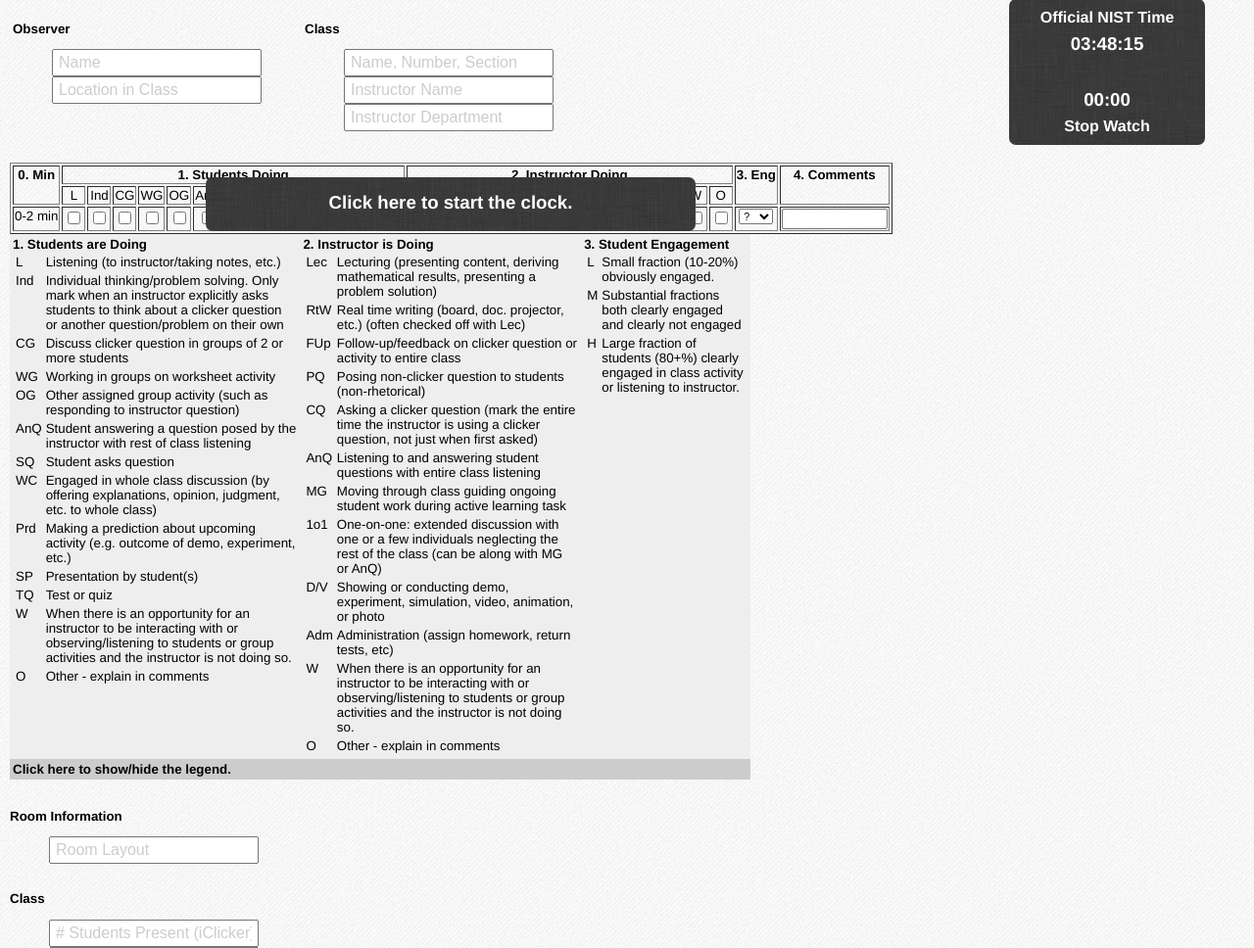
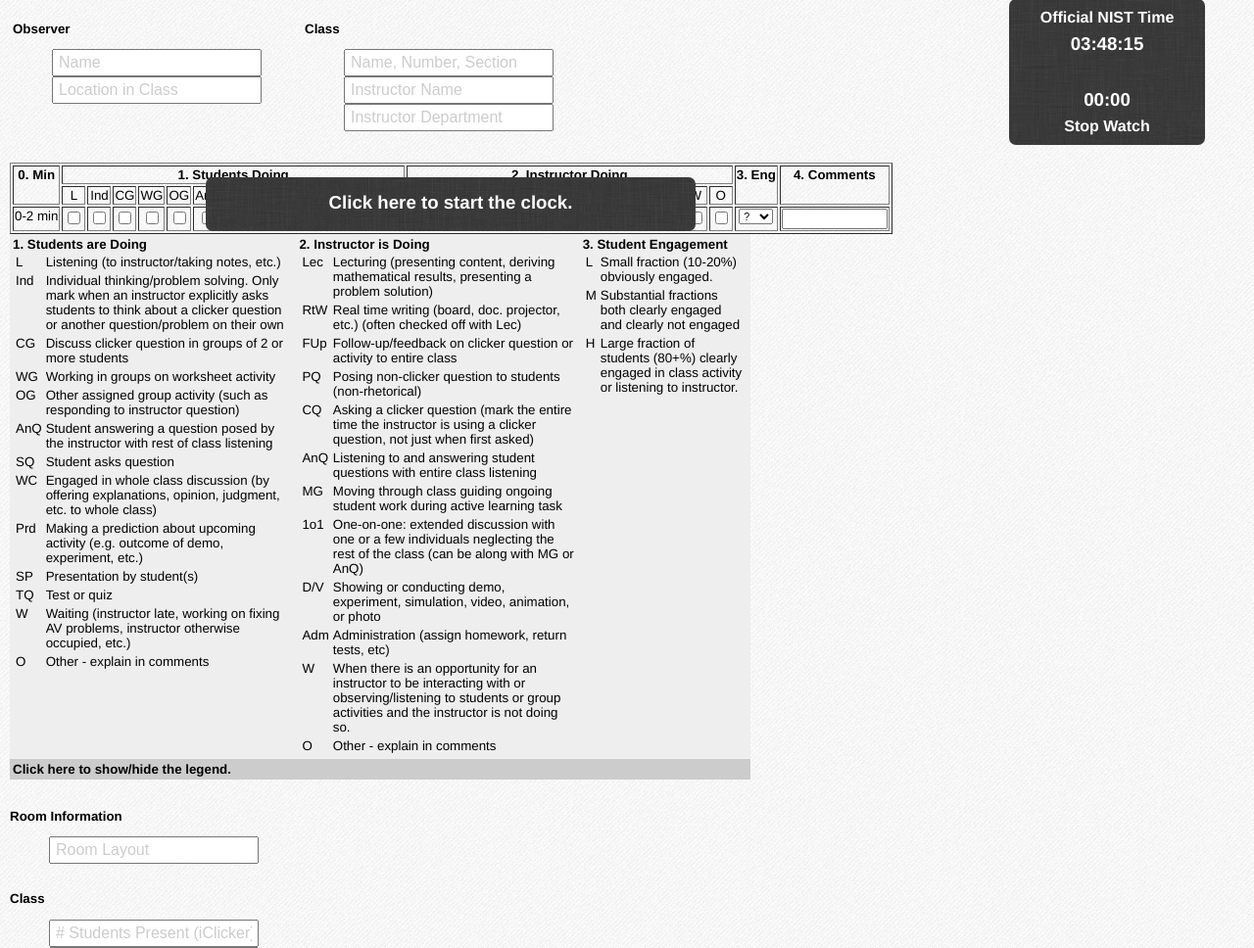
Before and after one commit to alexcrooks/cdop, a PHP site: page / in a window 1280 px wide. Shown: the part 101-1069 px from the top of the page at 98% size. Run offline with PHP 8.4, Linux system fonts and the light colour scheme; some libraries are stand-ins or nearby versions.

Commit message:
wording changes

```diff
--- a/include/config.php
+++ b/include/config.php
@@ -138,7 +138,7 @@ $tableElements = array(
     'student_Prd' => 'Making predictions (e.g. outcome of demo)',
     'student_SP' => 'Student presentation',
     'student_TQ' => 'Test/quiz',
-    'student_W' => 'Waiting (opportunity for instructor to be doing something and not doing so)',
+    'student_W' => 'Waiting (instructor late, working on fixing AV problems, instructor otherwise occupied, etc.)',
     'student_O' => 'Other',
 
     'instructor_Lec' => 'Lecturing',
--- a/include/legend.php
+++ b/include/legend.php
@@ -13,7 +13,7 @@
 <tr><td>Prd</td><td>Making a prediction about upcoming activity (e.g. outcome of demo, experiment, etc.)</td></tr>
 <tr><td>SP</td><td>Presentation by student(s)</td></tr>
 <tr><td>TQ</td><td>Test or quiz</td></tr>
-<tr><td>W</td><td>When there is an opportunity for an instructor to be interacting with or observing/listening to students or group activities and the instructor is not doing so.</td></tr>
+<tr><td>W</td><td>Waiting (instructor late, working on fixing AV problems, instructor otherwise occupied, etc.)</td></tr>
 <tr><td>O</td><td>Other - explain in comments</td></tr>
 </table>
 </td>
```
Also changed, not shown: 1 other file.
